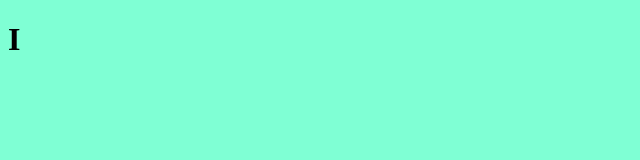
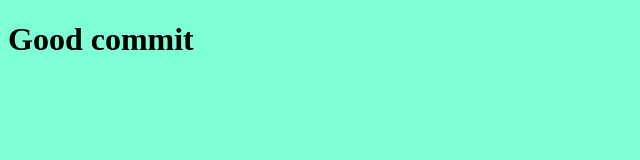
Before and after one commit to amaddatu/git-alpha-lessons, a plain HTML site: page index.html in a window 1280 px wide. Shown: the whole page, without its empty margins (0-640 px from the left). Drawn offline with Linux system fonts and the light colour scheme.

Commit message:
change to good commit

```diff
--- a/index.html
+++ b/index.html
@@ -10,7 +10,7 @@
 <body>
   <h1></h1>
   <script>
-    document.querySelector("h1").textContent = "I";
+    document.querySelector("h1").textContent = "Good commit";
   </script>
 </body>
 </html>
```
